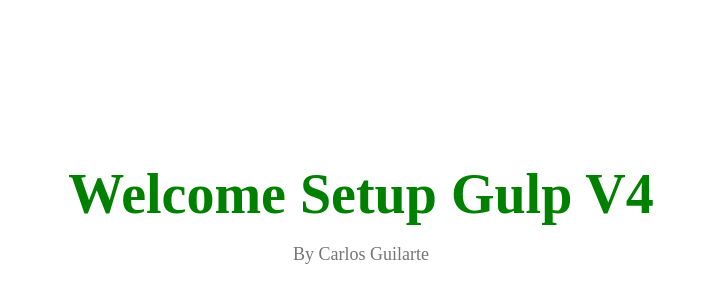
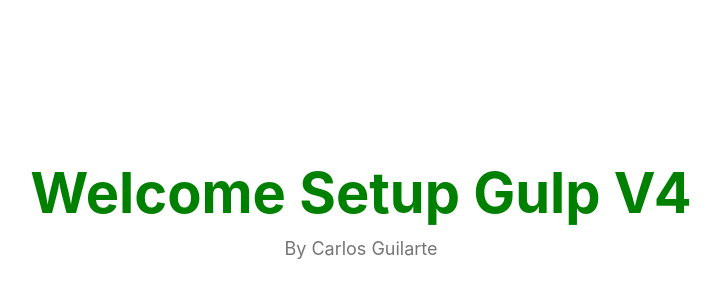
Before and after one commit to cguilarte/workflow-gulp-v4, a website: page index.html in a window 1280 px wide. Shown: the part 186-486 px from the top of the page, without its empty margins (279-1000 px from the left). Drawn offline with nearby package versions, Linux system fonts and the light colour scheme; files that its build step writes are made by us from their sources.

Commit message:
Reset bootstrap v4.4.1

```diff
--- a/static/sass/app.scss
+++ b/static/sass/app.scss
@@ -1,4 +1,4 @@
-//@imports
+@import 'reboot';
 
 body{
     height: 100vh;
```
Also changed, not shown: static/sass/_reboot.scss (added, +8 -0 lines), 1 other file.
